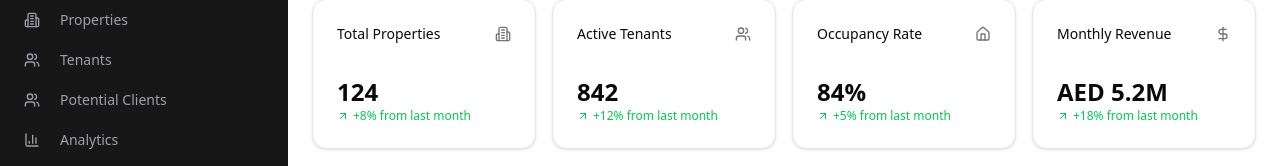
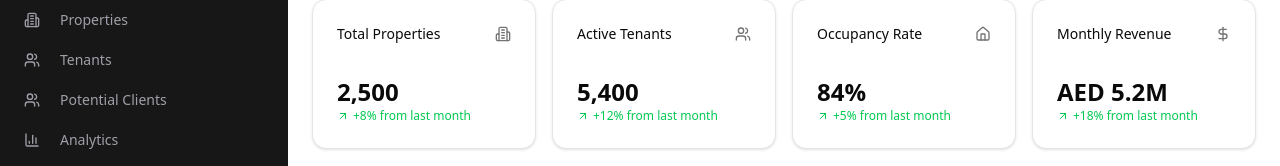
Before and after one commit to alsaeed3/BlueEdge, a Next.js app in the folder admin-dashboard/: page /dashboard in a window 1280 px wide. Shown: the part 150-316 px from the top of the page. Built offline with nearby package versions, Linux system fonts and the light colour scheme.

Commit message:
[Dashboard]: fixed numbers

```diff
--- a/admin-dashboard/src/app/dashboard/page.tsx
+++ b/admin-dashboard/src/app/dashboard/page.tsx
@@ -130,7 +130,7 @@ export default function DashboardPage() {
             <Building2 className="h-4 w-4 text-neutral-500" />
           </CardHeader>
           <CardContent>
-            <div className="text-2xl font-bold">124</div>
+            <div className="text-2xl font-bold">2,500</div>
             <p className="text-xs text-neutral-500">
               <span className="text-green-500 flex items-center">
                 <ArrowUpRight className="h-3 w-3 mr-1" />
@@ -146,7 +146,7 @@ export default function DashboardPage() {
             <Users className="h-4 w-4 text-neutral-500" />
           </CardHeader>
           <CardContent>
-            <div className="text-2xl font-bold">842</div>
+            <div className="text-2xl font-bold">5,400</div>
             <p className="text-xs text-neutral-500">
               <span className="text-green-500 flex items-center">
                 <ArrowUpRight className="h-3 w-3 mr-1" />
```
